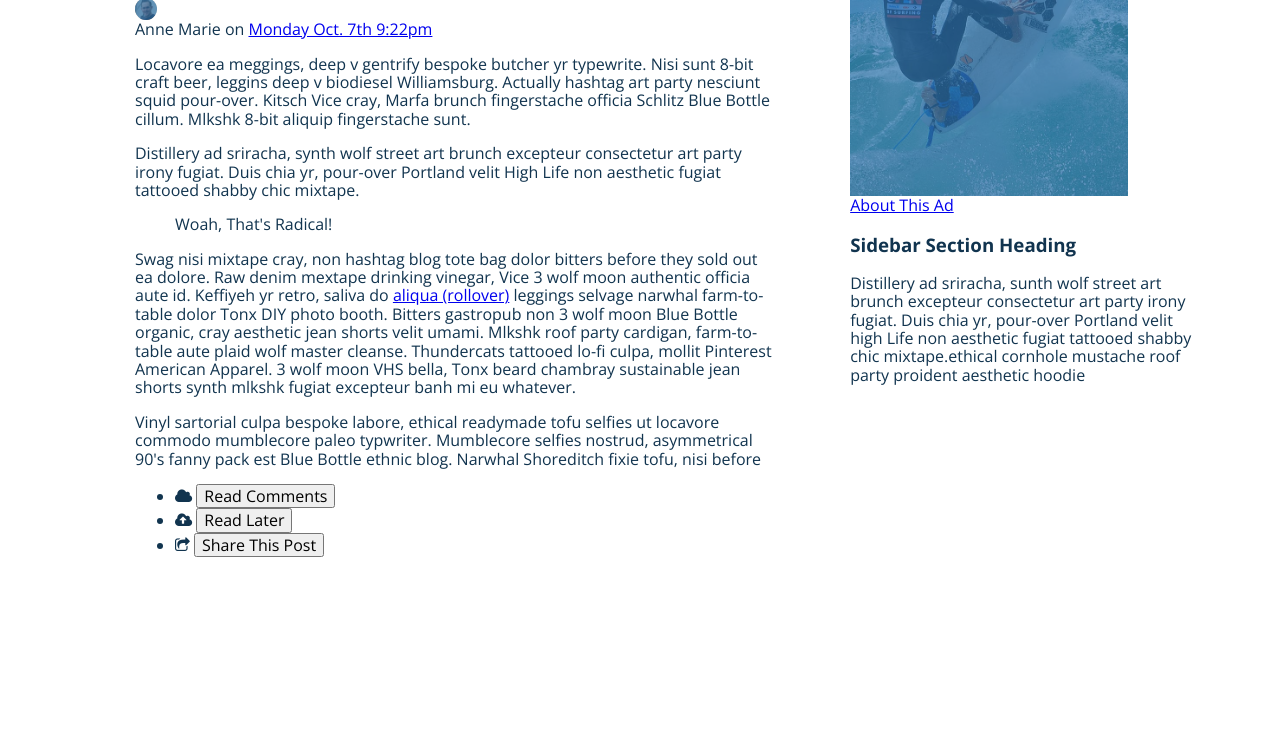
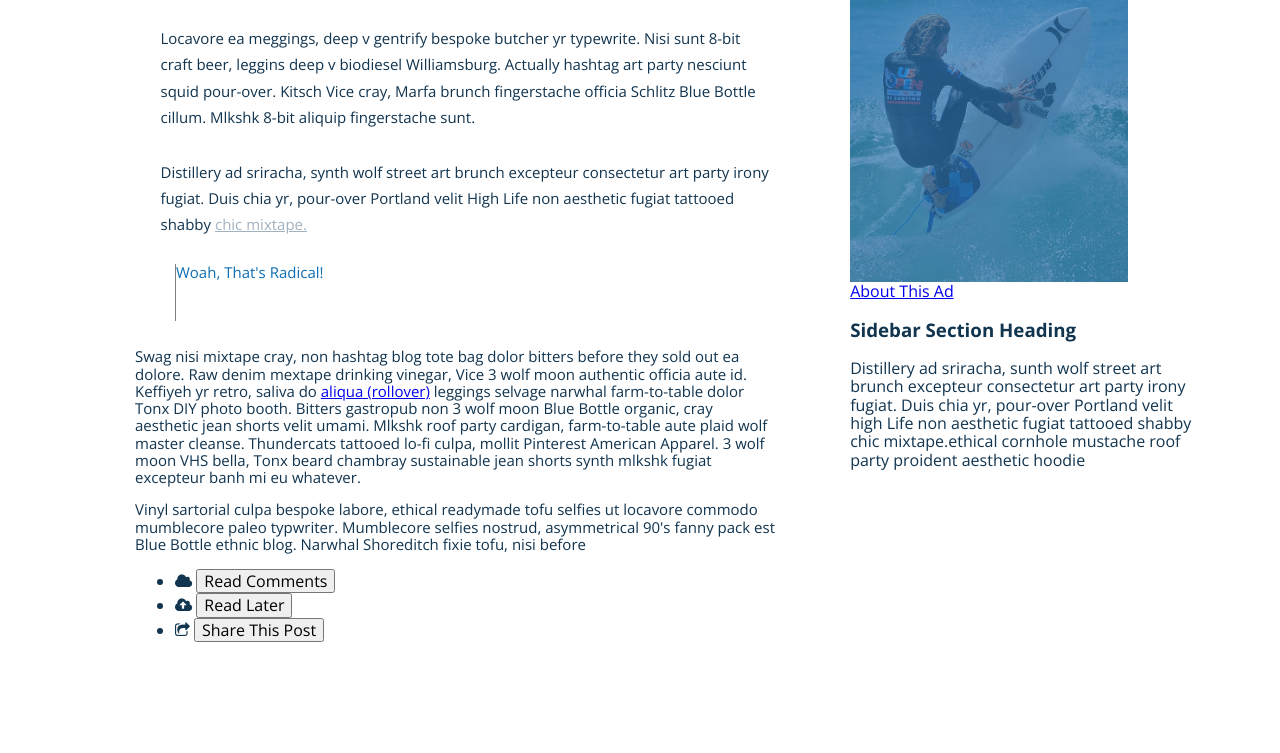
Before and after one commit to Bemerson77/1.4-pixel-perfect-header, a plain HTML site: page index.html in a window 1280 px wide. Shown: the part 722-1475 px from the top of the page. Before the commit the page ends 1436 px from the top, so only its background shows below. Drawn offline with nearby package versions, Linux system fonts and the light colour scheme.

Commit message:
css update

```diff
--- a/index.html
+++ b/index.html
@@ -33,32 +33,31 @@
       <h1 id="header-line-two">Headline Goes Here</h1>
 
     <div class="author-link">
-      <div class="article-author-link"></div>
-      <span>Anne Marie</span>
-      <span>on</span>
+      <div class="article-author-pic"></div>
+      <span>Anne Marie <span>on</span></span>
+
       <a href="#">Monday Oct. 7th 9:22pm</a>
     </div>
-     <p>Locavore ea meggings, deep v gentrify bespoke butcher yr typewrite. Nisi sunt 8-bit craft beer, leggins deep v biodiesel Williamsburg.
+     <p class="first-p">Locavore ea meggings, deep v gentrify bespoke butcher yr typewrite. Nisi sunt 8-bit craft beer, leggins deep v biodiesel Williamsburg.
       Actually hashtag art party nesciunt squid pour-over. Kitsch Vice cray, Marfa brunch fingerstache officia Schlitz Blue
       Bottle cillum. Mlkshk 8-bit aliquip fingerstache sunt.
      </p>
-     <p>Distillery ad sriracha, synth wolf street
+     <p class="second-p">Distillery ad sriracha, synth wolf street
        art brunch excepteur consectetur art party irony fugiat.
        Duis chia yr, pour-over Portland velit High Life non aesthetic
-       fugiat tattooed shabby chic mixtape.
+       fugiat tattooed shabby <a href="#">chic mixtape.</a>
      </p>
      <blockquote>
-       <p>Woah, That's Radical!
-       </p>
+       <p>Woah, That's Radical!</p>
      </blockquote>
-     <p>Swag nisi mixtape cray, non hashtag blog tote bag dolor bitters before they sold out ea dolore.
+     <p class="third-p">Swag nisi mixtape cray, non hashtag blog tote bag dolor bitters before they sold out ea dolore.
         Raw denim mextape drinking vinegar, Vice 3 wolf moon authentic officia aute id. Keffiyeh yr retro,
         saliva do <a href="#">aliqua (rollover)</a> leggings selvage narwhal farm-to-table dolor Tonx DIY photo booth. Bitters gastropub non
         3 wolf moon Blue Bottle organic, cray aesthetic jean shorts velit umami. Mlkshk roof party cardigan, farm-to-table aute plaid wolf master cleanse.
         Thundercats tattooed lo-fi culpa, mollit Pinterest American Apparel. 3 wolf moon VHS bella, Tonx beard chambray sustainable jean shorts synth mlkshk
         fugiat excepteur banh mi eu whatever.
      </p>
-     <p>Vinyl sartorial culpa bespoke labore, ethical readymade tofu selfies ut
+     <p class="fourth-p">Vinyl sartorial culpa bespoke labore, ethical readymade tofu selfies ut
        locavore commodo mumblecore paleo typwriter. Mumblecore selfies nostrud, asymmetrical
        90's fanny pack est Blue Bottle ethnic blog. Narwhal Shoreditch fixie tofu, nisi before
      </p>
@@ -79,7 +78,7 @@
     </article>
 
     <article class="side-bar">
-      <div class="side-bar-author-photo"></div>
+      <div class="side-bar-author-pic"></div>
       <span>Anne Marie</span>
       <a target="_blank" href="https://twitter.com/izzbrancuh">Twitter</a>
       <a target="_blank" href="https://www.facebook.com/Brandon.Emerson77">Facebook</a>
--- a/styles.css
+++ b/styles.css
@@ -139,7 +139,7 @@ header h4 {
 .page-body {
   margin: 0 sauto;
   font-family: 'Open Sans', helvetica, sans-serif;
-
+  height: 1008px;
 }
 
 
@@ -154,16 +154,17 @@ header h4 {
 
 }
 
-.article-author-link {
+.article-author-pic {
   background: url('images/me-two.jpg');
   background-size: cover;
   height: 22px;
   width: 22px;
   border-radius: 100%;
   position: relative;
+  display: inline-block;
 }
 
-.article-author-link::before {
+.article-author-pic::before {
   content: "";
   position: absolute;
   top: 0;
@@ -175,7 +176,7 @@ header h4 {
 }
 
 .left-side-article h1 {
-  font-family: 'oswald';
+  font-family: 'oswald', sans-serif;
   font-size: 64px;
   text-transform: uppercase;
   font-weight: 400;
@@ -191,11 +192,78 @@ header h4 {
   letter-spacing: .2px;
 }
 
+.author-link {
+  display: inline-block;
+  position: relative;
+  left: 30px;
+  bottom: 29px;
+  font-size: 13px;
+}
+
+.author-link span,
+.author-link a {
+  position: relative;
+
+}
+
+.author-link span {
+  color: rgba(14, 110, 179, 1);
+  left: 5px;
+  bottom: 4px;
+  letter-spacing:
+
+}
+
+.author-link span > span {
+  color: rgba(163, 178, 191, 1);
+  left: 8.5px;
+  bottom: -1px;
+
+}
+
+.author-link a {
+  color: rgba(163, 178, 191, 1);
+  left: 13.5px;
+  bottom: 3px;
+}
+
 .left-side-article p {
-  font-size: 16px;
+  position: relative;
+  font-size: 15px;
+}
+
+
+.first-p {
+  width: 615px;
+  left: 25.5px;
+  bottom: 13.5px;
+  line-height: 175%;
+}
+
+.second-p {
+  width: 615px;
+  line-height: 175%;
+  left: 25.5px;
+}
+
+.second-p a {
+  color: rgba(163, 178, 191, 1);
+}
+
+blockquote {
+  color: rgba(14, 110, 179, 1);
+  font-size: 27px;
+  position: relative;
+  border-left: 1.5px solid grey;
+  height: 57px;
+}
+
+blockquote p {
 
 
 }
+
+
 
 
 
@@ -207,10 +275,10 @@ header h4 {
   position: relative;
   left: 206px;
   bottom: 120px;
-  height: 800px;
+  height: 200px;
 }
 
-.side-bar-author-photo {
+.side-bar-author-pic {
   background: url('images/me-two.jpg');
   background-size: cover;
   height: 84px;
@@ -220,7 +288,7 @@ header h4 {
   left: 98px;
 }
 
-.side-bar-author-photo::before {
+.side-bar-author-pic::before {
   content: "";
   position: absolute;
   top: 0;
```
Also changed, not shown: 1 other file.
